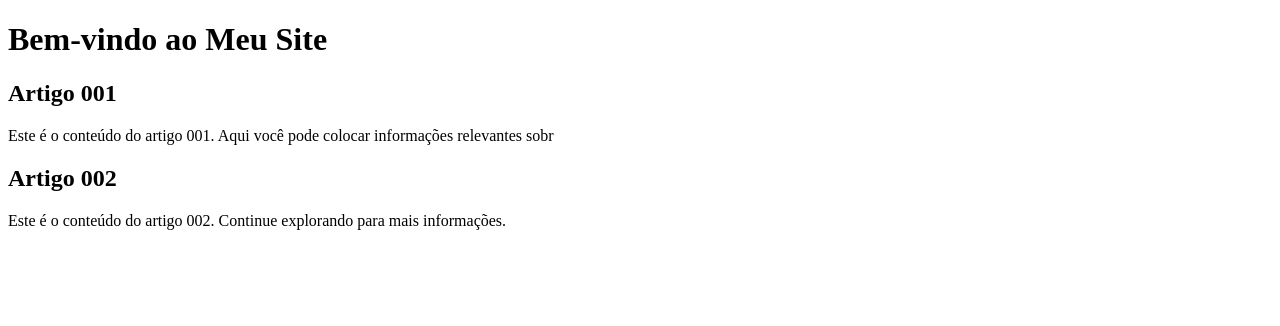
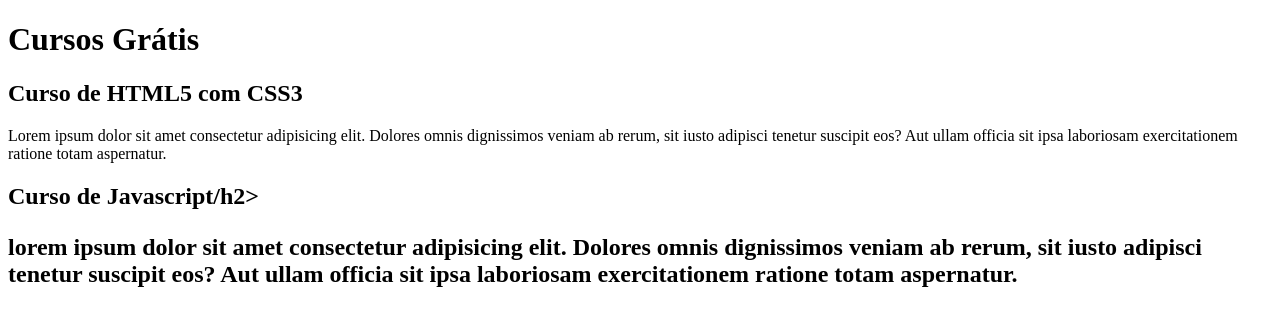
Before and after one commit to bernardovigill/projeto-site, a plain HTML site: page index.html in a window 1280 px wide. Drawn offline with Linux system fonts and the light colour scheme.

Commit message:
Adicionei o conteúdo do site

```diff
--- a/index.html
+++ b/index.html
@@ -8,15 +8,16 @@
 <body>
     <main>
         <header>
-            <h1>Bem-vindo ao Meu Site</h1>
+            <h1>Cursos Grátis</h1>
         </header>
         <article>
-            <h2>Artigo 001</h2>
-            <p>Este é o conteúdo do artigo 001. Aqui você pode colocar informações relevantes sobr</p>
+            <h2>Curso de HTML5 com CSS3</h2>
+            <p>Lorem ipsum dolor sit amet consectetur adipisicing elit. Dolores omnis dignissimos veniam ab rerum, sit iusto adipisci tenetur suscipit eos? Aut ullam officia sit ipsa laboriosam exercitationem ratione totam aspernatur.</p>
         </article>
         <article>
-            <h2>Artigo 002</h2>
-            <p>Este é o conteúdo do artigo 002. Continue explorando para mais informações.</p>
+            <h2>Curso de Javascript/h2>
+            <p>lorem ipsum dolor sit amet consectetur adipisicing elit. Dolores omnis dignissimos veniam ab rerum, sit iusto adipisci tenetur suscipit eos? Aut ullam officia sit ipsa laboriosam exercitationem ratione totam aspernatur.</p>
+            </p>
         </article>
     </main>
 </body>
```
